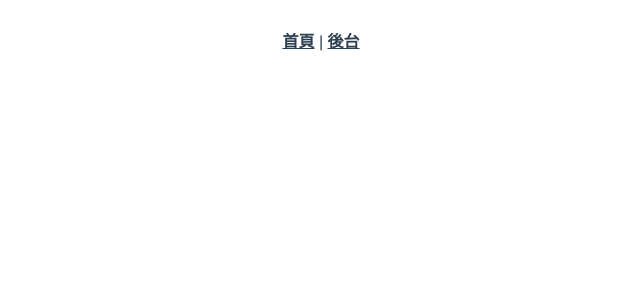
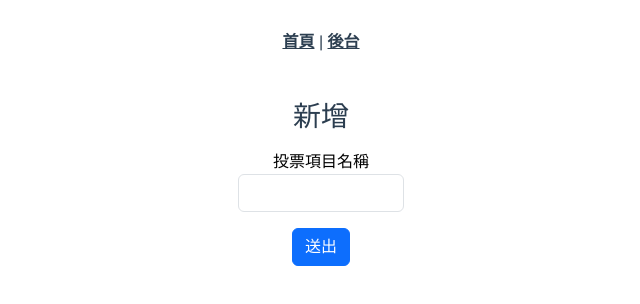
Before and after one commit to yu520530/vote-ui, a Vue app: page /addVotingItem in a window 1280 px wide. Before the commit this address had no page. Shown: the top 304 px of the page, without its empty margins (319-959 px from the left). Built offline with nearby package versions, Linux system fonts and the light colour scheme.

Commit message:
feat: 新增路由以及新增項目之頁面

```diff
--- a/src/router/index.js
+++ b/src/router/index.js
@@ -1,5 +1,6 @@
 import { createRouter, createWebHistory } from 'vue-router'
 import HomeView from '../views/HomeView.vue'
+import AddVotingItem from "@/views/AddVotingItem.vue";
 
 const routes = [
   {
@@ -14,6 +15,11 @@ const routes = [
     // this generates a separate chunk (about.[hash].js) for this route
     // which is lazy-loaded when the route is visited.
     component: () => import(/* webpackChunkName: "about" */ '../views/CMSView.vue')
+  },
+  {
+    path: '/addVotingItem',
+    name: 'addVotingItem',
+    component: AddVotingItem
   }
 ]
 
--- /dev/null
+++ b/src/views/AddVotingItem.vue
@@ -0,0 +1,37 @@
+<template>
+  <div class="container">
+    <div class="row">
+      <div class="col-12 text-center">
+        <h3 class="pt-3">新增</h3>
+      </div>
+    </div>
+    <div class="row">
+      <div class="col-5 mt-2"></div>
+      <div class="col-2 mt-2">
+        <form>
+          <div class="form-group">
+            <label class="text-black">投票項目名稱</label>
+            <input type="text" class="form-control" v-model="name"/>
+          </div>
+          <button type="submit" class="btn btn-primary mt-3">送出</button>
+        </form>
+      </div>
+      <div class="col-5 mt-2"></div>
+    </div>
+
+  </div>
+</template>
+
+<script>
+  export default {
+    data(){
+      return{
+        name:"",
+      }
+    },
+  }
+</script>
+
+<style scoped>
+
+</style>
```
